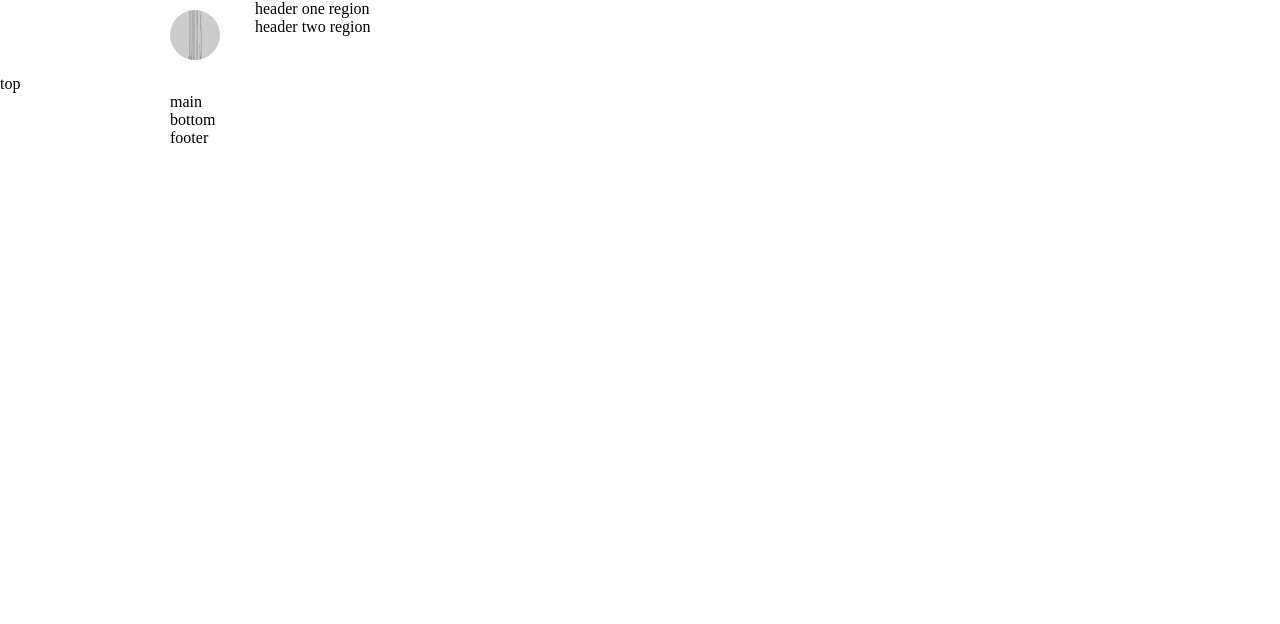
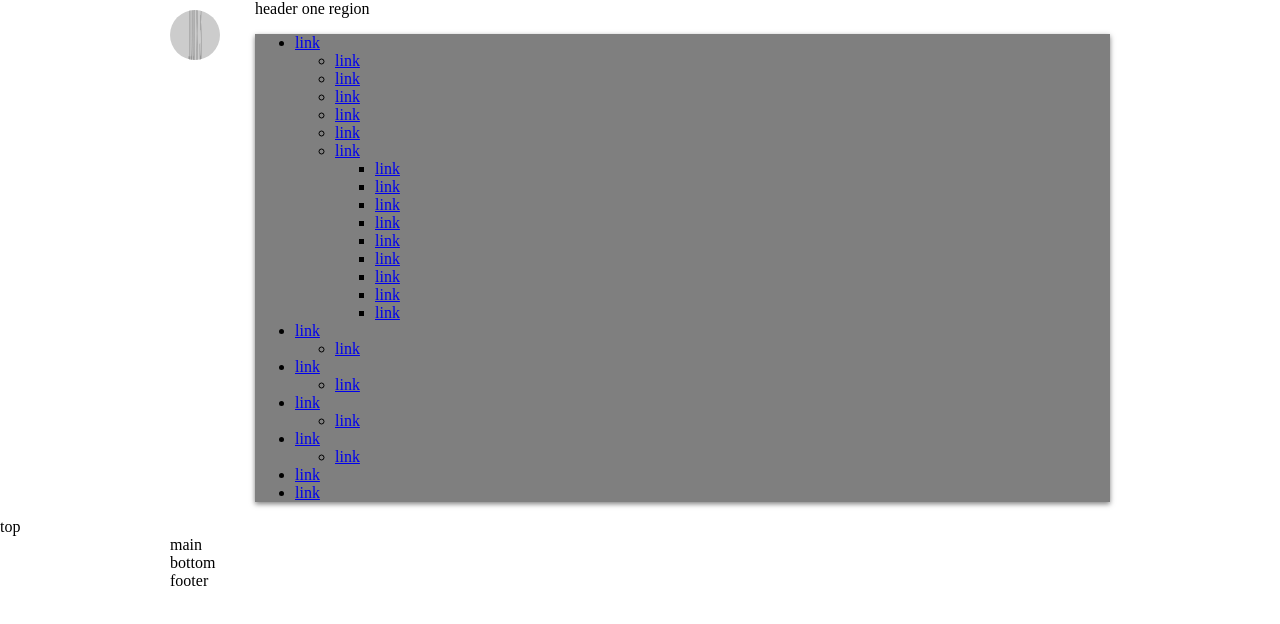
Before and after one commit to el22or/test-project, a website: page home-page.html in a window 1280 px wide. Drawn offline with Linux system fonts and the light colour scheme; placeholder pictures from the web are drawn by us.

Commit message:
Issue test-xx by draganeror: Added main navigation structure.

```diff
--- a/home-page.html
+++ b/home-page.html
@@ -17,7 +17,54 @@
           header one region
         </div><!-- /.c-header-top -->
         <div class="c-header-two">
-          header two region
+          <nav class="c-navigation c-navigation--main">
+            <ul class="c-navigation__list c-navigation__list--level-1">
+              <li class="c-navigation__list-item"><a href="#" class="c-navigation__link">link</a>
+                <ul class="c-navigation__list c-navigation__list--level-2 c-navigation__list--level-2@normal">
+                  <li class="c-navigation__list-item"><a href="#" class="c-navigation__link">link</a></li>
+                  <li class="c-navigation__list-item"><a href="#" class="c-navigation__link">link</a></li>
+                  <li class="c-navigation__list-item"><a href="#" class="c-navigation__link">link</a></li>
+                  <li class="c-navigation__list-item"><a href="#" class="c-navigation__link">link</a></li>
+                  <li class="c-navigation__list-item"><a href="#" class="c-navigation__link">link</a></li>
+                  <li class="c-navigation__list-item"><a href="#" class="c-navigation__link">link</a>
+                    <ul class="c-navigation__list c-navigation__list--level-3">
+                      <li class="c-navigation__list-item"><a href="#" class="c-navigation__link">link</a></li>
+                      <li class="c-navigation__list-item"><a href="#" class="c-navigation__link">link</a></li>
+                      <li class="c-navigation__list-item"><a href="#" class="c-navigation__link">link</a></li>
+                      <li class="c-navigation__list-item"><a href="#" class="c-navigation__link">link</a></li>
+                      <li class="c-navigation__list-item"><a href="#" class="c-navigation__link">link</a></li>
+                      <li class="c-navigation__list-item"><a href="#" class="c-navigation__link">link</a></li>
+                      <li class="c-navigation__list-item"><a href="#" class="c-navigation__link">link</a></li>
+                      <li class="c-navigation__list-item"><a href="#" class="c-navigation__link">link</a></li>
+                      <li class="c-navigation__list-item"><a href="#" class="c-navigation__link">link</a></li>
+                    </ul>
+                  </li>
+                </ul>
+              </li>
+              <li class="c-navigation__list-item"><a href="#" class="c-navigation__link">link</a>
+                <ul class="c-navigation__list c-navigation__list--level-2 c-navigation__list--level-2@normal">
+                  <li class="c-navigation__list-item"><a href="#" class="c-navigation__link">link</a></li>
+                </ul>
+              </li>
+              <li class="c-navigation__list-item"><a href="#" class="c-navigation__link">link</a>
+                <ul class="c-navigation__list c-navigation__list--level-2 c-navigation__list--level-2@normal">
+                  <li class="c-navigation__list-item"><a href="#" class="c-navigation__link">link</a></li>
+                </ul>
+              </li>
+              <li class="c-navigation__list-item"><a href="#" class="c-navigation__link">link</a>
+                <ul class="c-navigation__list c-navigation__list--level-2 c-navigation__list--level-2@normal">
+                  <li class="c-navigation__list-item"><a href="#" class="c-navigation__link">link</a></li>
+                </ul>
+              </li>
+              <li class="c-navigation__list-item"><a href="#" class="c-navigation__link">link</a>
+                <ul class="c-navigation__list c-navigation__list--level-2 c-navigation__list--level-2@normal">
+                  <li class="c-navigation__list-item"><a href="#" class="c-navigation__link">link</a></li>
+                </ul>
+              </li>
+              <li class="c-navigation__list-item"><a href="#" class="c-navigation__link">link</a></li>
+              <li class="c-navigation__list-item"><a href="#" class="c-navigation__link">link</a></li>
+            </ul>
+          </nav>
         </div><!-- /.c-header-top -->
       </div>
     </div><!-- /.c-header -->
```
